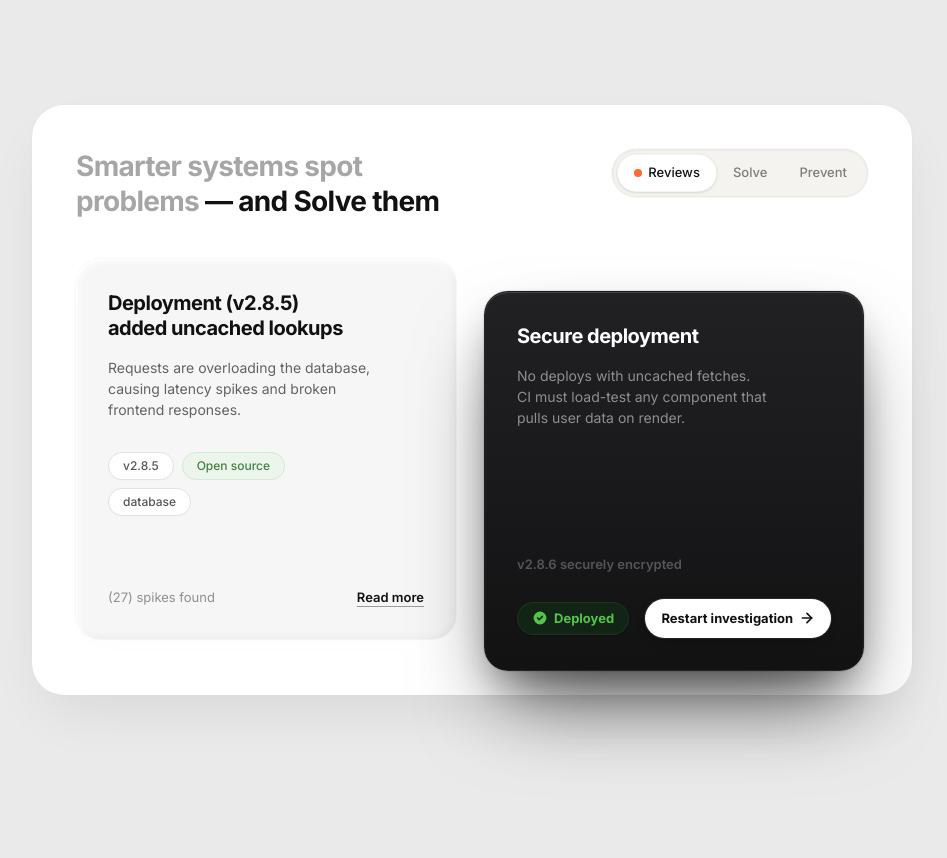
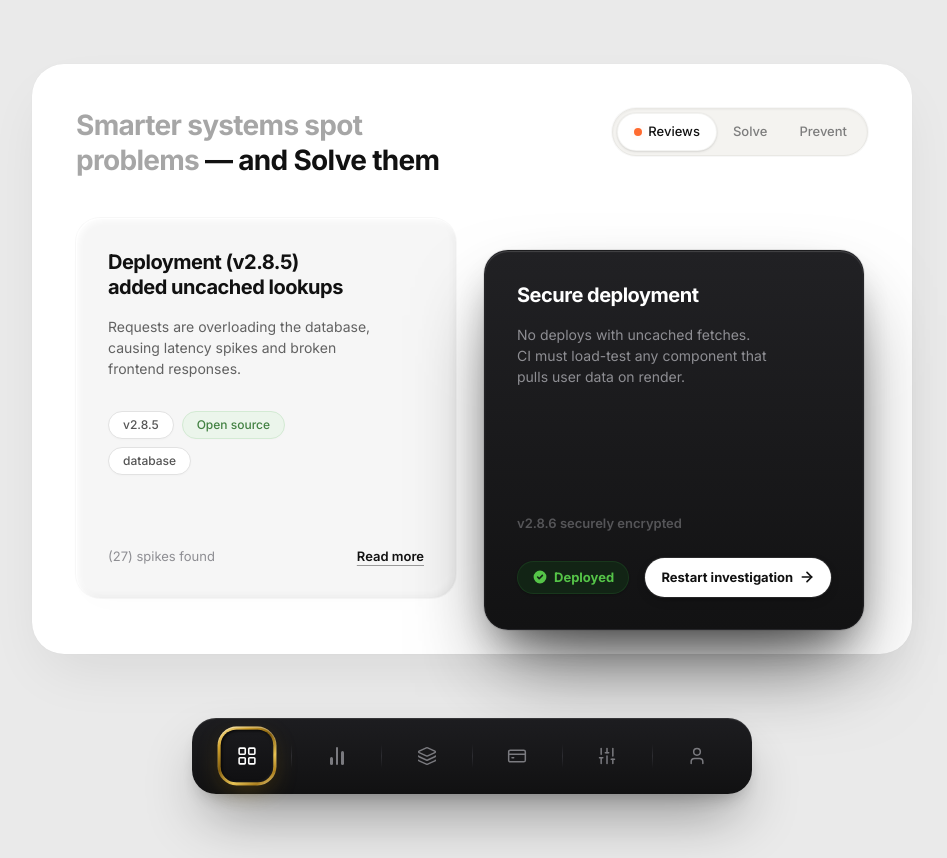
Before and after one commit to DiabloNova/Components, a Next.js app: page / in a window 1280 px wide. Shown: the whole page, without its empty margins (168-1115 px from the left). Before the commit the page ends 800 px from the top, so only its background shows below. Built offline with nearby package versions, Linux system fonts and the light colour scheme.

Commit message:
feat: implement premium floating bottom navigation with gold-reflection metallic active ring and micro-interactions

```diff
--- a/src/app/globals.css
+++ b/src/app/globals.css
@@ -55,3 +55,40 @@
               0 2px 4px -1px rgba(0, 0, 0, 0.1),
               0 0 0 1px rgba(255, 255, 255, 0.1);
 }
+
+/* --- PREMIUM BOTTOM NAVIGATION STYLES --- */
+
+/* Navigation Bar container - tactile physical object with shadows, highlights and gradients */
+.nav-bar-container {
+  background: linear-gradient(180deg, #1D1D20 0%, #111112 100%);
+  box-shadow:
+    0 30px 60px -15px rgba(0, 0, 0, 0.45),
+    0 10px 20px -10px rgba(0, 0, 0, 0.35),
+    0 0 0 1px rgba(255, 255, 255, 0.06),
+    inset 0 1px 1px 0 rgba(255, 255, 255, 0.12);
+}
+
+/* Gold Metallic Outer Ring - layered multi-border metallic reflections */
+.gold-metallic-ring {
+  background: linear-gradient(145deg,
+    #FFECA6 0%,   /* Soft reflection highlight */
+    #D1A128 22%,  /* Mid gold */
+    #825C0C 45%,  /* Dark reflection */
+    #E8C250 68%,  /* High gold */
+    #AA7D1A 85%,  /* Dark bronze */
+    #FFECA6 100%  /* Soft reflection highlight */
+  );
+  box-shadow:
+    0 8px 24px -6px rgba(209, 161, 40, 0.35),
+    0 4px 10px -2px rgba(0, 0, 0, 0.5),
+    inset 0 1px 1px rgba(255, 255, 255, 0.4);
+}
+
+/* Dark Inside Bevel - recessed center where active icon lives */
+.gold-metallic-inner {
+  background: linear-gradient(180deg, #1A1A1D 0%, #101012 100%);
+  box-shadow:
+    inset 1px 1px 3px rgba(0, 0, 0, 0.8),
+    inset -1px -1px 2px rgba(255, 255, 255, 0.05),
+    0 1px 2px rgba(255, 255, 255, 0.1);
+}
--- a/src/app/page.tsx
+++ b/src/app/page.tsx
@@ -2,10 +2,11 @@ import React from "react";
 import Navigation from "@/components/Navigation";
 import LeftCard from "@/components/LeftCard";
 import RightCard from "@/components/RightCard";
+import BottomNavigation from "@/components/BottomNavigation";
 
 export default function Home() {
   return (
-    <main className="flex min-h-screen items-center justify-center bg-[#EAEAEA] p-4 md:p-8 selection:bg-neutral-800 selection:text-white">
+    <main className="flex min-h-screen flex-col items-center justify-center bg-[#EAEAEA] p-4 md:p-8 py-12 md:py-16 gap-12 md:gap-16 selection:bg-neutral-800 selection:text-white">
       {/* Main Container - Rounded, elevated white card */}
       <div className="w-full max-w-[880px] bg-white rounded-[32px] p-8 md:p-11 md:pb-14 shadow-container overflow-visible relative">
 
@@ -25,16 +26,21 @@ export default function Home() {
 
         {/* Two-Column Cards Section */}
         <div className="grid grid-cols-1 md:grid-cols-2 gap-6 mt-10 relative">
-          {/* Left Card: Light Theme */}
+          {/* Left Card: Light Theme with Neumorphic Inner Frame */}
           <LeftCard />
 
-          {/* Right Card: Dark Theme with cascading visual height offset (translate-y) */}
+          {/* Right Card: Dark Theme with cascading visual height offset */}
           <div className="transform md:translate-y-8">
             <RightCard />
           </div>
         </div>
 
       </div>
+
+      {/* Premium Bottom Navigation Component */}
+      <div className="w-full">
+        <BottomNavigation />
+      </div>
     </main>
   );
 }
--- /dev/null
+++ b/src/components/BottomNavigation.tsx
@@ -0,0 +1,129 @@
+"use client";
+
+import React, { useState } from "react";
+import { LayoutGrid, Layers, CreditCard, Sliders, User } from "lucide-react";
+
+export default function BottomNavigation() {
+  const [activeIndex, setActiveIndex] = useState(0);
+
+  // Define our 6 premium items
+  const navItems = [
+    {
+      id: 0,
+      icon: (active: boolean) => (
+        <LayoutGrid
+          className={`w-5 h-5 transition-colors duration-300 ${
+            active ? "text-white" : "text-[#7A7A7F] group-hover:text-white"
+          }`}
+          strokeWidth={1.8}
+        />
+      ),
+    },
+    {
+      id: 1,
+      icon: (active: boolean) => (
+        <div className="flex items-end gap-[3px] h-[18px]">
+          <div
+            className={`w-[2.5px] h-2 rounded-full transition-colors duration-300 ${
+              active ? "bg-white" : "bg-[#7A7A7F] group-hover:bg-white"
+            }`}
+          />
+          <div
+            className={`w-[2.5px] h-[18px] rounded-full transition-colors duration-300 ${
+              active ? "bg-white" : "bg-[#7A7A7F] group-hover:bg-white"
+            }`}
+          />
+          <div
+            className={`w-[2.5px] h-3.5 rounded-full transition-colors duration-300 ${
+              active ? "bg-white" : "bg-[#7A7A7F] group-hover:bg-white"
+            }`}
+          />
+        </div>
+      ),
+    },
+    {
+      id: 2,
+      icon: (active: boolean) => (
+        <Layers
+          className={`w-5 h-5 transition-colors duration-300 ${
+            active ? "text-white" : "text-[#7A7A7F] group-hover:text-white"
+          }`}
+          strokeWidth={1.8}
+        />
+      ),
+    },
+    {
+      id: 3,
+      icon: (active: boolean) => (
+        <CreditCard
+          className={`w-5 h-5 transition-colors duration-300 ${
+            active ? "text-white" : "text-[#7A7A7F] group-hover:text-white"
+          }`}
+          strokeWidth={1.8}
+        />
+      ),
+    },
+    {
+      id: 4,
+      icon: (active: boolean) => (
+        <Sliders
+          className={`w-5 h-5 transition-colors duration-300 ${
+            active ? "text-white" : "text-[#7A7A7F] group-hover:text-white"
+          }`}
+          strokeWidth={1.8}
+        />
+      ),
+    },
+    {
+      id: 5,
+      icon: (active: boolean) => (
+        <User
+          className={`w-5 h-5 transition-colors duration-300 ${
+            active ? "text-white" : "text-[#7A7A7F] group-hover:text-white"
+          }`}
+          strokeWidth={1.8}
+        />
+      ),
+    },
+  ];
+
+  return (
+    <div className="w-full max-w-[560px] mx-auto">
+      {/* Outer Floating Nav Container */}
+      <div className="nav-bar-container rounded-[24px] p-2.5 flex items-center justify-between relative">
+        {navItems.map((item, index) => {
+          const isActive = activeIndex === index;
+
+          return (
+            <React.Fragment key={item.id}>
+              {/* Navigation Button Item */}
+              <button
+                onClick={() => setActiveIndex(index)}
+                className="relative flex-1 flex items-center justify-center h-14 group outline-none"
+              >
+                {isActive ? (
+                  /* Premium Active Gold Metallic Frame - squircle style with inner bevel */
+                  <div className="relative w-14 h-14 rounded-[18px] gold-metallic-ring p-[3px] flex items-center justify-center transition-all duration-500 scale-105 shadow-lg active:scale-95">
+                    <div className="w-full h-full rounded-[15px] gold-metallic-inner flex items-center justify-center">
+                      {item.icon(true)}
+                    </div>
+                  </div>
+                ) : (
+                  /* Standard Unselected Tab with smooth hover and subtle press transition */
+                  <div className="flex items-center justify-center w-14 h-14 rounded-[18px] transition-all duration-300 hover:bg-white/5 active:scale-90">
+                    {item.icon(false)}
+                  </div>
+                )}
+              </button>
+
+              {/* Spaced Separator lines between items - skip after last item */}
+              {index < navItems.length - 1 && (
+                <div className="w-[1px] h-6 bg-gradient-to-b from-transparent via-[#2D2D32] to-transparent self-center" />
+              )}
+            </React.Fragment>
+          );
+        })}
+      </div>
+    </div>
+  );
+}
```
